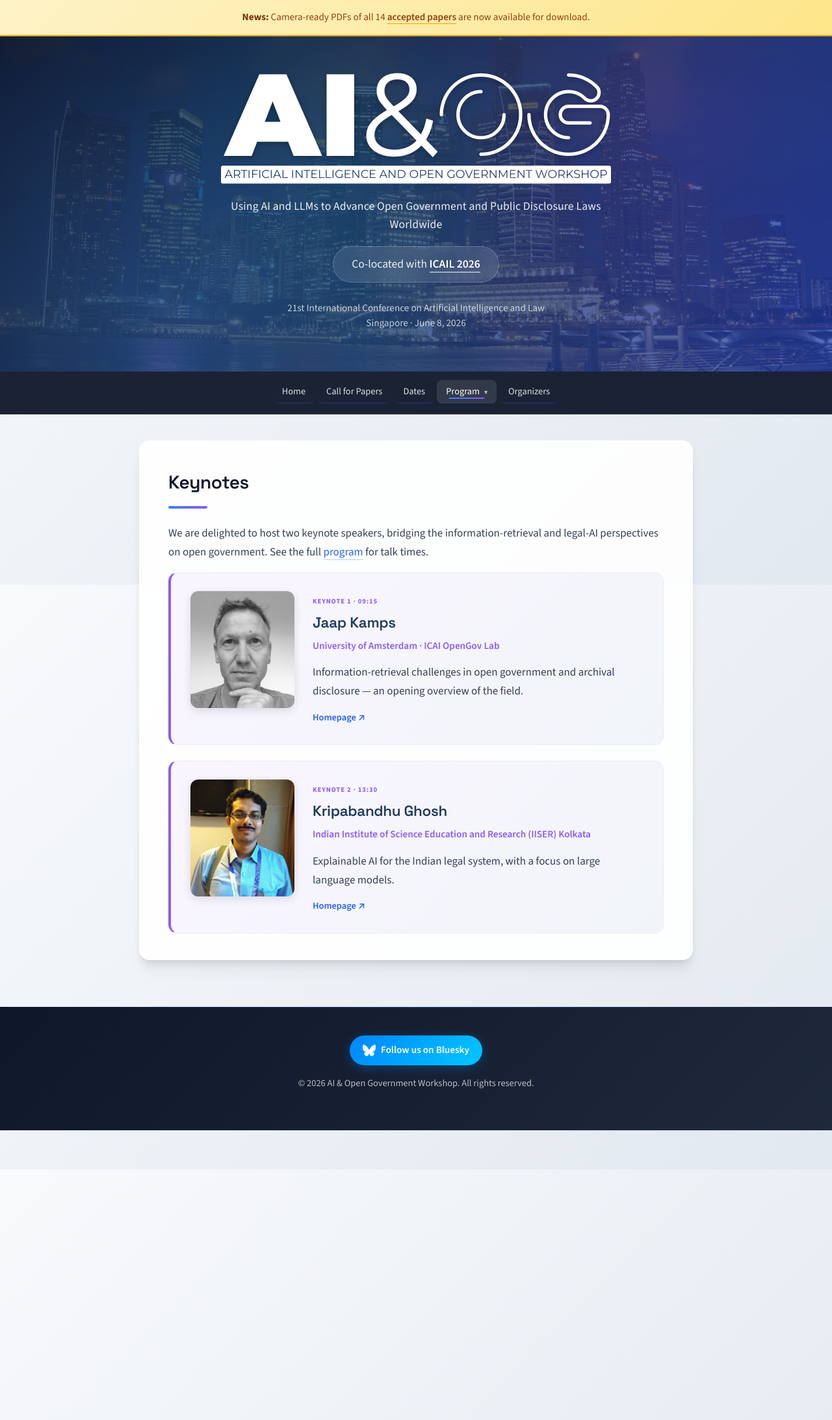
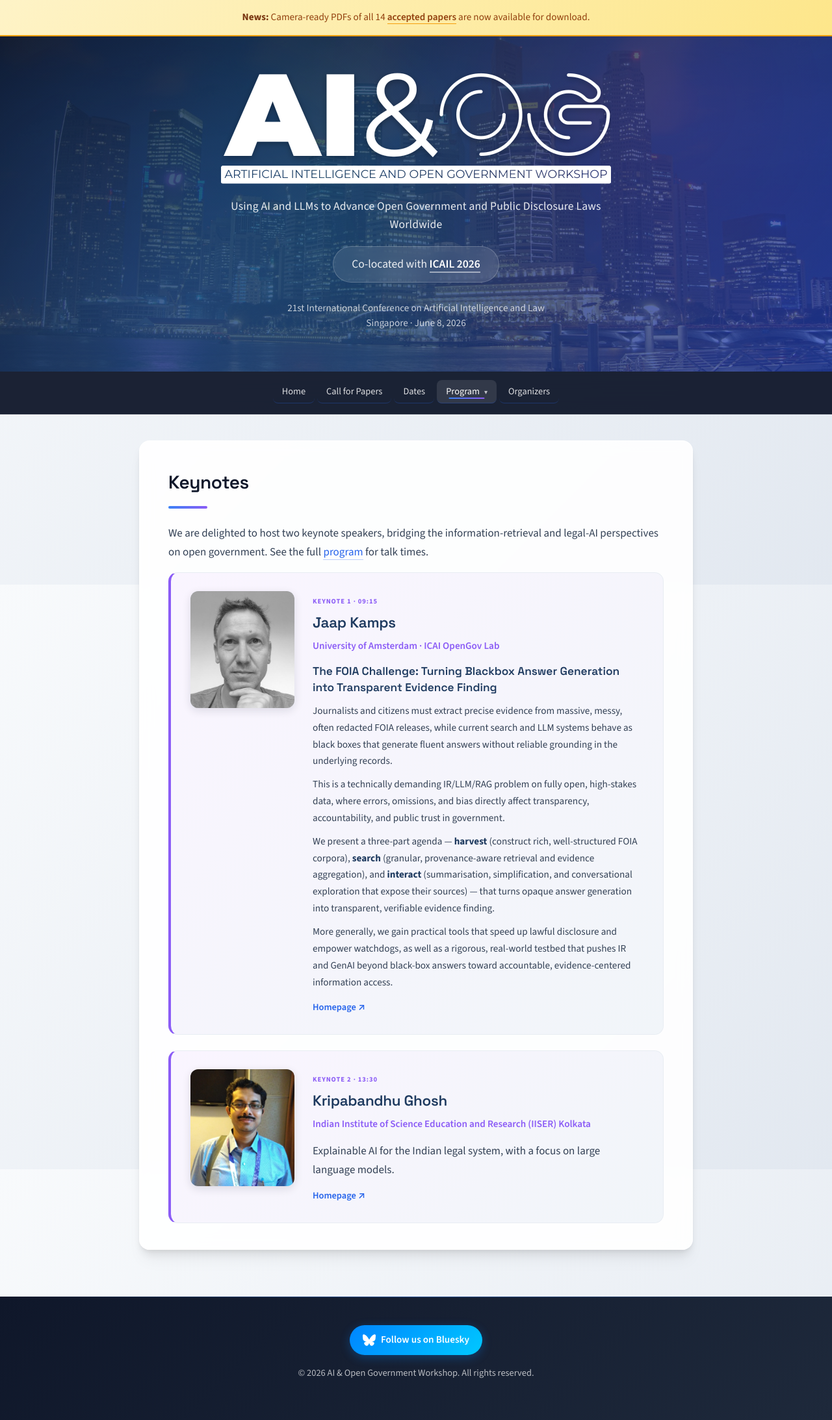
Before and after one commit to graus/aiog, a Jekyll site: the page built from keynotes.md, in a window 1280 px wide. Shown: the whole page at 65% size. Built offline with Jekyll 4.4.1, drawn with Linux system fonts in a browser that asks for light colours.

Commit message:
Add Jaap Kamps keynote title and abstract
Replace the placeholder byline with the confirmed talk —
"The FOIA Challenge: Turning Blackbox Answer Generation into
Transparent Evidence Finding" — and add the full abstract to the
Keynotes page.

Co-Authored-By: Claude Opus 4.8 (1M context) <noreply@anthropic.com>

```diff
--- a/keynotes.md
+++ b/keynotes.md
@@ -19,7 +19,13 @@ description: Keynote speakers at the 1st AI & Open Government Workshop (AIOG) at
             <span class="prog-tag">Keynote 1 · 09:15</span>
             <h3><a href="https://e.humanities.uva.nl/" target="_blank" rel="noopener">Jaap Kamps</a></h3>
             <p class="keynote-affil">University of Amsterdam · ICAI OpenGov Lab</p>
-            <p class="keynote-talk">Information-retrieval challenges in open government and archival disclosure — an opening overview of the field.</p>
+            <p class="keynote-talk-title">The FOIA Challenge: Turning Blackbox Answer Generation into Transparent Evidence Finding</p>
+            <div class="keynote-abstract">
+                <p>Journalists and citizens must extract precise evidence from massive, messy, often redacted FOIA releases, while current search and LLM systems behave as black boxes that generate fluent answers without reliable grounding in the underlying records.</p>
+                <p>This is a technically demanding IR/LLM/RAG problem on fully open, high-stakes data, where errors, omissions, and bias directly affect transparency, accountability, and public trust in government.</p>
+                <p>We present a three-part agenda — <strong>harvest</strong> (construct rich, well-structured FOIA corpora), <strong>search</strong> (granular, provenance-aware retrieval and evidence aggregation), and <strong>interact</strong> (summarisation, simplification, and conversational exploration that expose their sources) — that turns opaque answer generation into transparent, verifiable evidence finding.</p>
+                <p>More generally, we gain practical tools that speed up lawful disclosure and empower watchdogs, as well as a rigorous, real-world testbed that pushes IR and GenAI beyond black-box answers toward accountable, evidence-centered information access.</p>
+            </div>
             <p class="keynote-links"><a href="https://e.humanities.uva.nl/" target="_blank" rel="noopener">Homepage ↗</a></p>
         </div>
     </article>
--- a/style.css
+++ b/style.css
@@ -1474,6 +1474,29 @@ a.prog-paper-title:hover {
     color: #1e3a5f;
 }
 
+.keynote-talk-title {
+    font-family: 'Space Grotesk', -apple-system, BlinkMacSystemFont, sans-serif;
+    font-weight: 600;
+    color: #1e3a5f;
+    font-size: 1.08rem;
+    line-height: 1.4;
+    margin: 0 0 12px;
+}
+
+.keynote-abstract p {
+    color: #334155;
+    font-size: 0.95rem;
+    margin: 0 0 10px;
+}
+
+.keynote-abstract p:last-child {
+    margin-bottom: 14px;
+}
+
+.keynote-abstract strong {
+    color: #1e3a5f;
+}
+
 .keynote-links {
     margin: 0;
     font-size: 0.9rem;
```
Also changed, not shown: program.md (+1 -1 lines).
